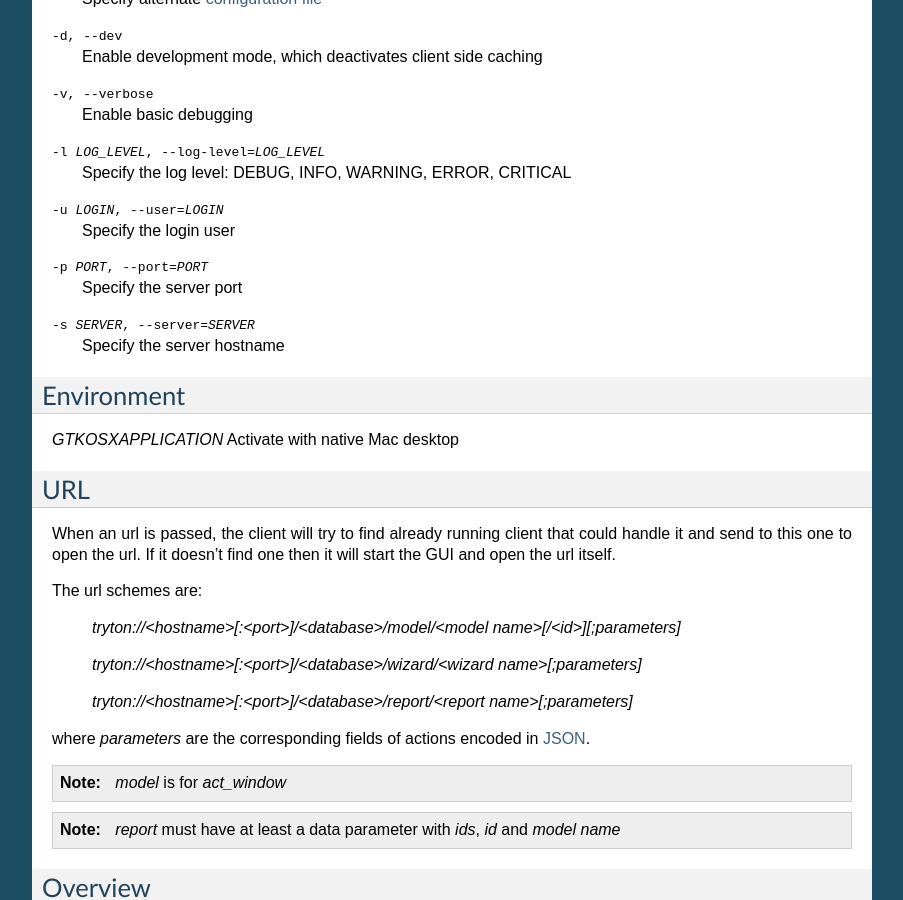
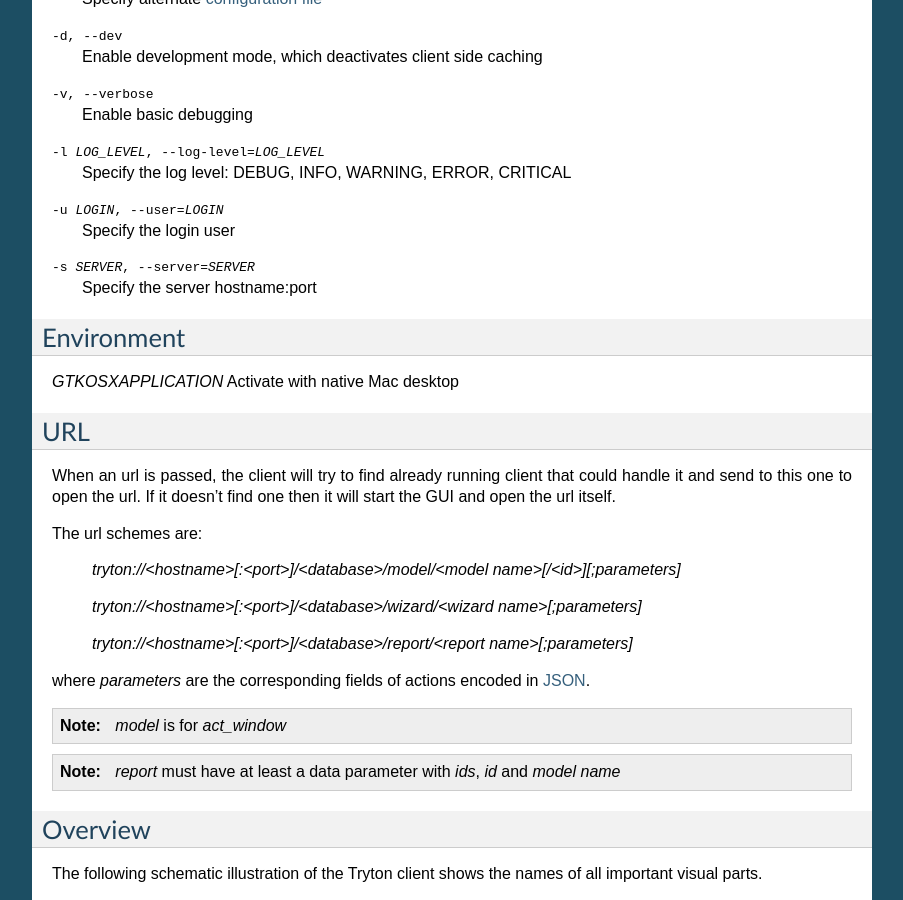
Before and after one commit to tryton/tryton-client, a Sphinx documentation site: the page built from doc/usage.rst, in a window 1280 px wide and 900 px high, scrolled down 585 px. Shown: the whole window, without its empty margins (198-1101 px from the left). Built offline with Sphinx 7.4.7, drawn with Linux system fonts in a browser that asks for light colours.

Commit message:
Missing removal of port in option parser
issue6595

```diff
--- a/doc/usage.rst
+++ b/doc/usage.rst
@@ -43,9 +43,7 @@ Options
 
 -u LOGIN, --user=LOGIN               Specify the login user
 
--p PORT, --port=PORT                 Specify the server port
-
--s SERVER, --server=SERVER           Specify the server hostname
+-s SERVER, --server=SERVER           Specify the server hostname:port
 
 Environment
 ***********
```
Also changed, not shown: 1 other file.
